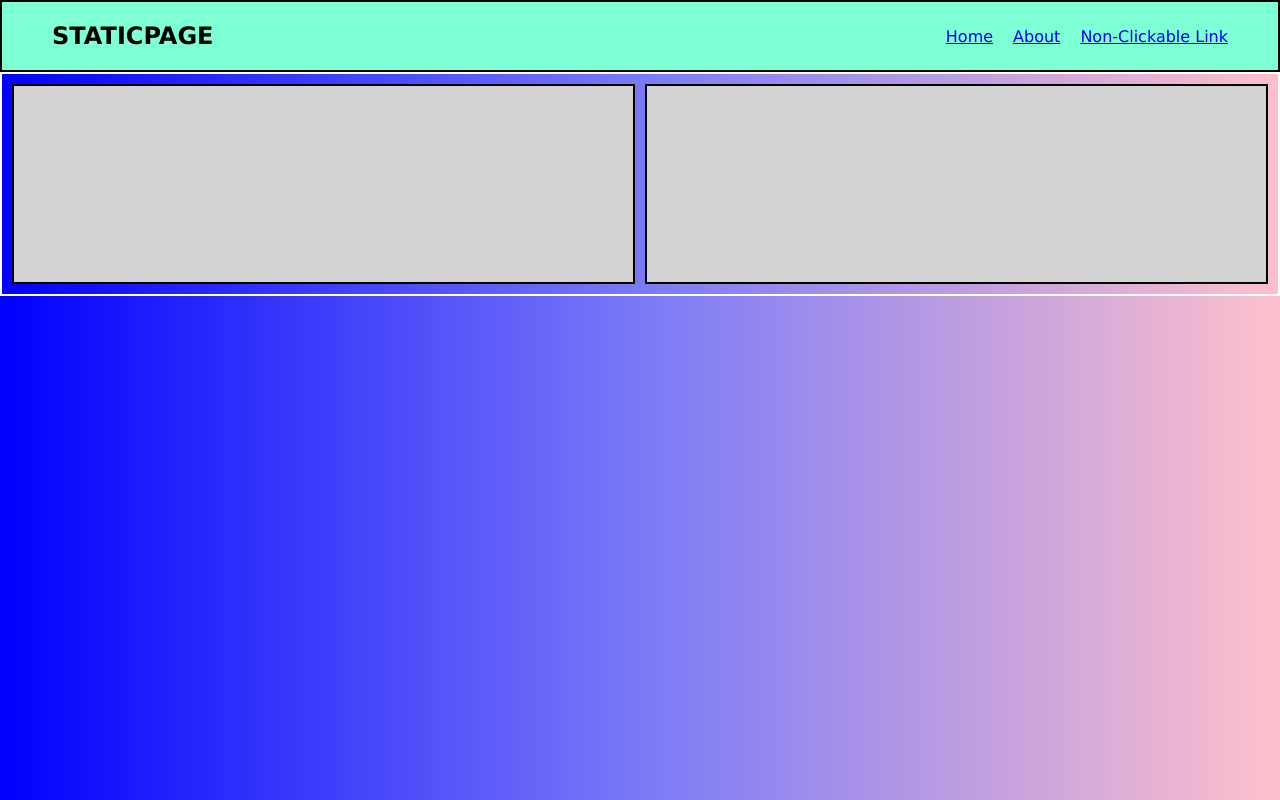
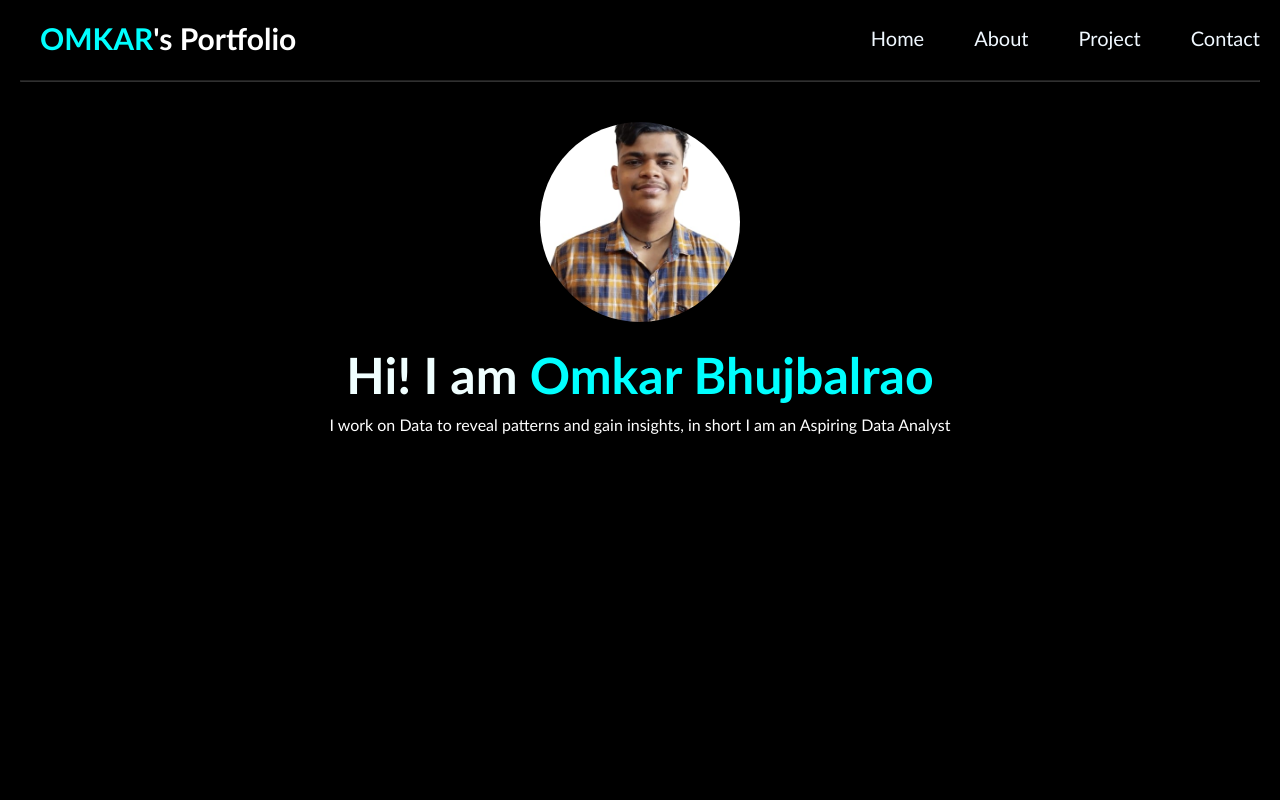
Before and after one commit to OmkarBhujbalra0/cssproject, a plain HTML site: page index.html in a window 1280 px wide. Drawn offline with Linux system fonts and the light colour scheme.

Commit message:
'Portfolio making'

```diff
--- a/index.css
+++ b/index.css
@@ -1,68 +1,95 @@
-
 * {
+    font-family:'Trebuchet MS', 'Lucida Sans Unicode', 'Lucida Grande', 'Lucida Sans', Arial, sans-serif;
     margin: 0;
     padding: 0;
-    box-sizing: border-box;
-    font-family: Verdana, Geneva, Tahoma, sans-serif;
 }
 
-
-body {
-     background: linear-gradient(to right,blue,rgb(122, 122, 247),pink);
-}
-
-
 .navbar {
-    background-color: aquamarine;
-    padding: 20px 50px;
-    border: 2px solid black;
+    background-color: rgb(0, 0, 0);
     display: flex;
     justify-content: space-between;
     align-items: center;
+    padding: 20px;
+    position: fixed;
+    top: 0;
+    left: 0;
+    width: 100%;
+    z-index: 1000;
 }
 
-
-.logo {
-    justify-content: left;
-    font-weight: bold;
-    font-size: 24px;
+hr {
+    color: rgb(193, 193, 193);
+    margin-left: 20px;
+    margin-right: 20px;
+    opacity: 0.2;
 }
 
+body {
+    background-color: rgb(0, 0, 0);
+    padding-top: 80px;
+}
 
 .nav-links {
     display: flex;
     list-style-type: none;
-    gap: 20px;
+    justify-content: flex-end;
+    color: aliceblue;
+    gap: 50px;
+    padding-right: 40px;
+    font-weight: 400;
+    font-size: 20px;
 }
 
-
-.nav-links li a {
-    color: blue;
-    transition: color 0.3s;
+.logo {
+    font-weight: bold;
+    color: white;
+    padding-left: 20px;
+    font-size: 30px;
 }
 
-
-.nav-links li a:hover {
-    color: red;
+.highlightlogo {
+    color:aqua
 }
 
-.product-card {
-    border: 2px solid white;
-    box-shadow: 2px 3px 10px rgba(red, green, blue, alpha);
-    padding: 10px;
-    display: grid;
-    grid-template-columns: 1fr 1fr;
-    gap:10px
+.home {
+    display: flex;
+    flex-direction: column;
+    justify-content: center;
+    align-items: center;
+    padding: 20px;
 }
 
-.product-details {
-    border: 2px solid black;
+img {
     height: 200px;
-    background-color: lightgrey;
+    width: 200px;
+    border-radius:50%;
+    object-fit: cover;
+    padding: 20px;
+    transition: ease 0.3s;
 }
 
-.product-img {
-    border: 2px solid black;
-    height: 200px;
-    background-color: lightgrey;
+.details {
+    color: white;
+    display: flex;
+    justify-content: center;
+    align-items: center;
+    flex-direction: column;
 }
+
+.heading {
+    color: azure;
+    font-weight: bold;
+    font-size: 50px;
+}
+
+.name-hover {
+    color: aqua;
+    transition: ease 0.3s;
+}
+.name-hover:hover {
+    color: aquamarine;
+}
+
+.aboutuser {
+    padding: 10px;
+}
--- a/index.html
+++ b/index.html
@@ -3,22 +3,26 @@
 <head>
     <meta charset="UTF-8">
     <meta name="viewport" content="width=device-width, initial-scale=1.0">
-    <title>An Static WebPage</title>
+    <title>Omkar'PortFolio</title>
     <link rel="stylesheet" href="index.css">
 </head>
 <body>
     <nav class="navbar">
-        <div class="logo">STATICPAGE</div>
+        <div class="logo"><span class="highlightlogo">OMKAR</span>'s Portfolio</div>
         <ul class="nav-links">
-            <li><a href="#">Home</a></li>
-            <li><a href="#">About</a></li>
-            <li><a href="#">Non-Clickable Link</a></li>
+            <li>Home</li>
+            <li>About</li>
+            <li>Project</li>
+            <li>Contact</li>
         </ul>
     </nav>
-    <div class="product-card">
-        <div class="product-details"></div>
-        <div class="product-img"></div>
+    <hr>
+    <div class="home">
+        <div class="image"><img src="User_Img.jpg" alt="My Image"></div>
+        <div class="details">
+            <p class="heading">Hi! I am <span class="name-hover">Omkar Bhujbalrao</span></p>
+            <p class="aboutuser">I work on Data to reveal patterns and gain insights, in short I am an Aspiring Data Analyst</p>
+        </div>
     </div>
-    <div></div>
 </body>
 </html>
```
Also changed, not shown: User_Img.jpg (added).
